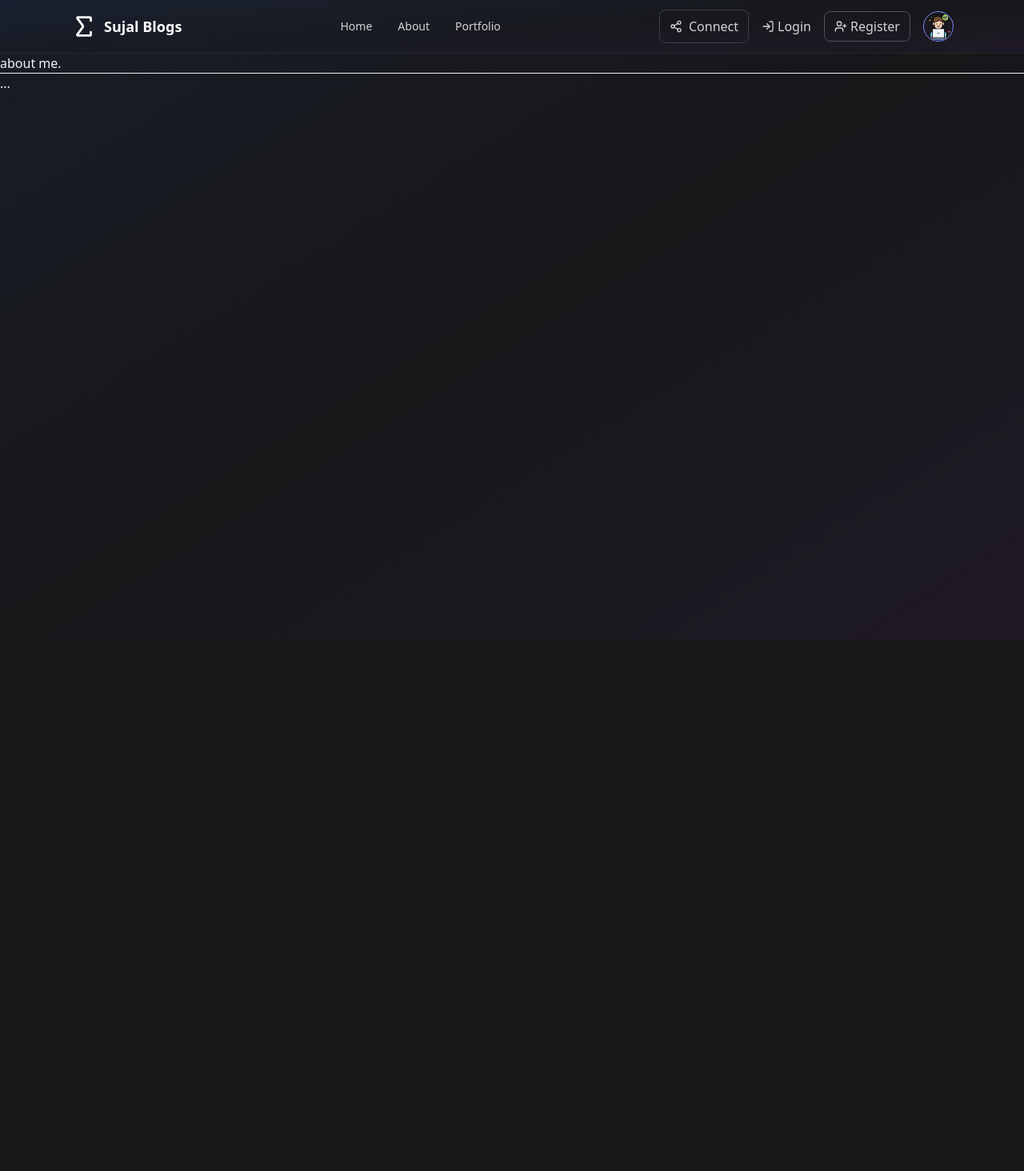
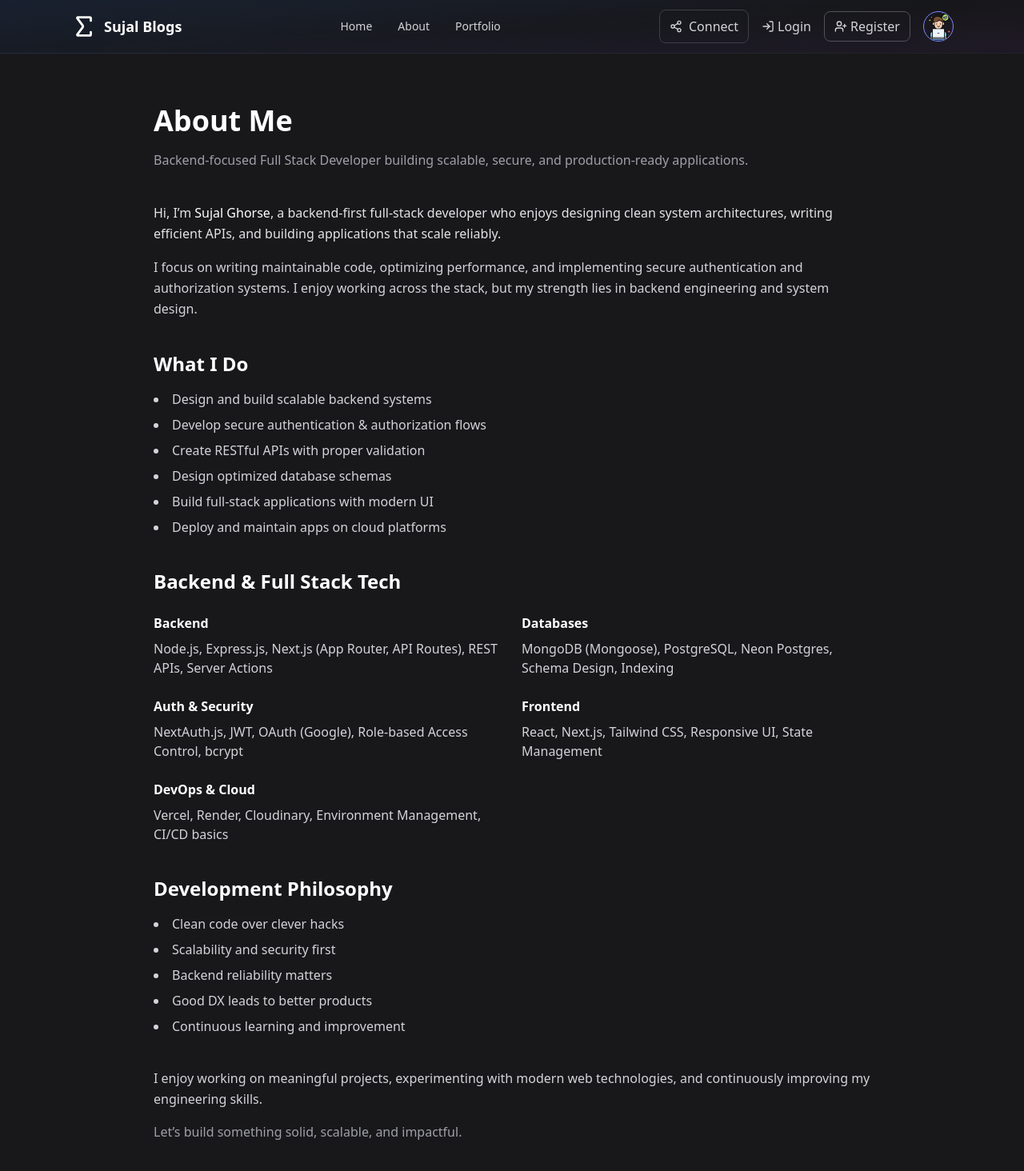
Before and after one commit to 9-Sujal/BloggingWebsite, a Next.js app: page /about in a window 1280 px wide. Shown: the top 1464 px of the page at 80% size. Before the commit the page ends 800 px from the top, so only its background shows below. Built offline with nearby package versions, Linux system fonts and the light colour scheme; no server answers.

Commit message:
about page

```diff
--- a/app/about/page.tsx
+++ b/app/about/page.tsx
@@ -1,15 +1,131 @@
-import React from 'react'
+import type { Metadata } from "next";
+
+export const metadata: Metadata = {
+  title: "About | Sujal Ghorse",
+  description:
+    "Backend-focused Full Stack Developer specializing in scalable systems, APIs, authentication, and cloud deployments.",
+};
 
 export default function About() {
   return (
-    <div>
-       <div>
-        <div>
-            <p> about me. </p>
-            <hr />
-            ...
-        </div>
-       </div>
-    </div>
-  )
+    <main className="min-h-screen bg-zinc-900 text-zinc-200 px-4 sm:px-6 py-16">
+      <section className="max-w-4xl mx-auto space-y-10">
+        {/* Heading */}
+        <header className="space-y-4">
+          <h1 className="text-3xl sm:text-4xl font-bold text-white">
+            About Me
+          </h1>
+          <p className="text-zinc-400 text-sm sm:text-base leading-relaxed">
+            Backend-focused Full Stack Developer building scalable, secure, and
+            production-ready applications.
+          </p>
+        </header>
+
+        {/* Intro */}
+        <section className="space-y-4">
+          <p className="leading-relaxed">
+            Hi, I’m <span className="text-white font-medium">Sujal Ghorse</span>,
+            a backend-first full-stack developer who enjoys designing clean
+            system architectures, writing efficient APIs, and building
+            applications that scale reliably.
+          </p>
+
+          <p className="leading-relaxed text-zinc-300">
+            I focus on writing maintainable code, optimizing performance, and
+            implementing secure authentication and authorization systems. I
+            enjoy working across the stack, but my strength lies in backend
+            engineering and system design.
+          </p>
+        </section>
+
+        {/* What I Do */}
+        <section className="space-y-4">
+          <h2 className="text-2xl font-semibold text-white">What I Do</h2>
+          <ul className="list-disc list-inside space-y-2 text-zinc-300">
+            <li>Design and build scalable backend systems</li>
+            <li>Develop secure authentication & authorization flows</li>
+            <li>Create RESTful APIs with proper validation</li>
+            <li>Design optimized database schemas</li>
+            <li>Build full-stack applications with modern UI</li>
+            <li>Deploy and maintain apps on cloud platforms</li>
+          </ul>
+        </section>
+
+        {/* Tech Stack */}
+        <section className="space-y-6">
+          <h2 className="text-2xl font-semibold text-white">
+            Backend & Full Stack Tech
+          </h2>
+
+          <div className="grid sm:grid-cols-2 gap-6">
+            <div className="space-y-2">
+              <h3 className="font-semibold text-white">Backend</h3>
+              <p className="text-zinc-300">
+                Node.js, Express.js, Next.js (App Router, API Routes),
+                REST APIs, Server Actions
+              </p>
+            </div>
+
+            <div className="space-y-2">
+              <h3 className="font-semibold text-white">Databases</h3>
+              <p className="text-zinc-300">
+                MongoDB (Mongoose), PostgreSQL, Neon Postgres,
+                Schema Design, Indexing
+              </p>
+            </div>
+
+            <div className="space-y-2">
+              <h3 className="font-semibold text-white">Auth & Security</h3>
+              <p className="text-zinc-300">
+                NextAuth.js, JWT, OAuth (Google),
+                Role-based Access Control, bcrypt
+              </p>
+            </div>
+
+            <div className="space-y-2">
+              <h3 className="font-semibold text-white">Frontend</h3>
+              <p className="text-zinc-300">
+                React, Next.js, Tailwind CSS,
+                Responsive UI, State Management
+              </p>
+            </div>
+
+            <div className="space-y-2">
+              <h3 className="font-semibold text-white">DevOps & Cloud</h3>
+              <p className="text-zinc-300">
+                Vercel, Render, Cloudinary,
+                Environment Management, CI/CD basics
+              </p>
+            </div>
+          </div>
+        </section>
+
+        {/* Philosophy */}
+        <section className="space-y-4">
+          <h2 className="text-2xl font-semibold text-white">
+            Development Philosophy
+          </h2>
+          <ul className="list-disc list-inside space-y-2 text-zinc-300">
+            <li>Clean code over clever hacks</li>
+            <li>Scalability and security first</li>
+            <li>Backend reliability matters</li>
+            <li>Good DX leads to better products</li>
+            <li>Continuous learning and improvement</li>
+          </ul>
+        </section>
+
+        {/* Closing */}
+        <section className="space-y-4">
+          <p className="text-zinc-300 leading-relaxed">
+            I enjoy working on meaningful projects, experimenting with modern
+            web technologies, and continuously improving my engineering skills.
+          </p>
+
+          <p className="text-zinc-400">
+            Let’s build something solid, scalable, and impactful.
+          </p>
+        </section>
+      </section>
+    </main>
+  );
 }
--- a/app/layout.tsx
+++ b/app/layout.tsx
@@ -1,3 +1,5 @@
+export const dynamic = "force-dynamic";
+
 import type { Metadata } from "next";
 import { Geist, Geist_Mono } from "next/font/google";
 import "./globals.css";
@@ -50,7 +52,7 @@ export default function RootLayout({
         <Toaster position="top-right" />
         <main className="relative">
                <div className="pointer-events-none fixed inset-0 -z-10
-                          bg-gradient-to-br from-blue-500/5 via-transparent to-purple-500/5" />
+                          bg-linear-to-br from-blue-500/5 via-transparent to-purple-500/5" />
           <PageWrapper>
           {children}
           </PageWrapper>
--- a/components/blog/reviewAndSubmit.tsx
+++ b/components/blog/reviewAndSubmit.tsx
@@ -16,7 +16,7 @@ export default function ReviewAndSubmit({
   const isDisabled =
     !title?.trim() ||
     markdown?.trim().length < 60 ||
-    selectedTags?.length < 1;
+    selectedTags?.length <=0;
 
   return (
     <div className="max-w-5xl mx-auto px-4 sm:px-6 mt-12">
--- a/lib/getBaseUrl.ts
+++ b/lib/getBaseUrl.ts
@@ -1,5 +1,7 @@
 export function getBaseUrl() {
+  if (typeof window !== "undefined") {
+    return "";
+  }
 
-  if (typeof window !== "undefined") return "";
-  return process.env.NEXT_PUBLIC_SITE_URL || "http://localhost:3000";
+  return process.env.NEXT_PUBLIC_SITE_URL ?? "http://localhost:3000";
 }
```
Also changed, not shown: lib/authOptions.ts (+82 -66 lines).
